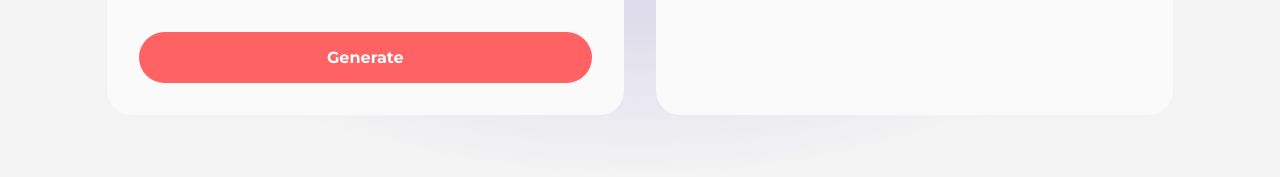
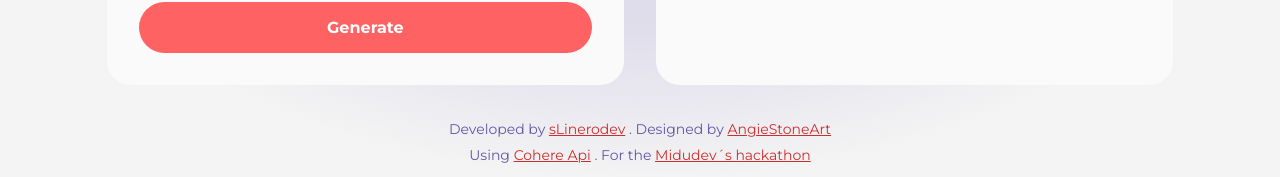
Before and after one commit to SLineroDev/post-ai, a SvelteKit app: page / in a window 1280 px wide. Shown: the part 620-797 px from the top of the page. Built offline with nearby package versions, Linux system fonts and the light colour scheme.

Commit message:
Added footer

```diff
--- a/src/app.css
+++ b/src/app.css
@@ -12,17 +12,14 @@ html {
 
 body {
   height: 100%;
-	overflow-y: scroll;
 }
 
 body {
   font-family: 'Montserrat', system-ui, sans-serif;
-	background: radial-gradient(
-			50% 50% at 50% 50%,
+  background: radial-gradient(50% 50% at 50% 50%,
       rgba(100, 85, 168, 0.3) 0%,
       rgba(155, 147, 191, 0.3) 62.85%,
-			rgba(217, 217, 217, 0.3) 100%
-		),
+      rgba(217, 217, 217, 0.3) 100%),
     #ffffff;
   background-repeat: no-repeat;
   background-size: cover;
@@ -37,9 +34,9 @@ body {
   height: 100%;
 }
 
-@media (max-width: 1000px) {
+@media (max-width: 1100px) {
   #root {
-		height: auto;
+    height: initial;
   }
 }
 
@@ -93,8 +90,8 @@ input {
   display: block;
 }
 
-#root > main > div:nth-child(1) > ul > li.active > button > svg > g > path,
-#root > main > div:nth-child(1) > ul > li > button:hover > svg > g > path {
+#root>main>div:nth-child(1)>ul>li.active>button>svg>g>path,
+#root>main>div:nth-child(1)>ul>li>button:hover>svg>g>path {
   fill: #6455a8;
 }
 
--- a/src/lib/components/Card.svelte
+++ b/src/lib/components/Card.svelte
@@ -18,7 +18,7 @@
 		}
 	}
 
-	@media (max-width: 1000px) {
+	@media (max-width: 1100px) {
 		.card {
 			width: 600px;
 			min-height: 350px;
--- a/src/routes/+layout.svelte
+++ b/src/routes/+layout.svelte
@@ -9,6 +9,30 @@
 <main>
 	<slot />
 </main>
+<footer>
+	<div>
+		Developed by <span>
+			<a href="https://github.com/SLineroDev" target="_blank" rel="noopener noreferrer">
+				sLinerodev
+			</a>
+		</span>
+		. Designed by
+		<span>
+			<a
+				href="https://angiestone.notion.site/angiestone/Hola-Soy-Angie-1b59583e622b43af91961fdda089a0af"
+				target="_blank"
+				rel="noopener noreferrer"
+			>
+				AngieStoneArt
+			</a>
+		</span>
+	</div>
+	<div>
+		Using <a href="https://cohere.ai/" target="_blank" rel="noopener noreferrer">Cohere Api</a>
+		. For the
+		<a href="https://github.com/midudev/midu-cohere-hackathon" target="_blank" rel="noopener noreferrer">Midudev´s hackathon</a>
+	</div>
+</footer>
 
 <style>
 	header {
@@ -25,7 +49,7 @@
 		padding: 1.5rem;
 	}
 
-	@media (max-width: 1000px) {
+	@media (max-width: 1100px) {
 		main {
 			flex-direction: column;
 		}
@@ -36,4 +60,17 @@
 			margin: 0;
 		}
 	}
+	footer {
+		color: #6455A8;
+		font-size: 14px;
+		text-align: center;
+		padding-bottom: 1rem;
+		display: flex;
+		flex-direction: column;
+		gap: 0.5rem;
+	}
+
+	footer a{
+		color: #cd2d2d;
+	}
 </style>
```
Lines whose indentation alone changed are shown as unchanged.
